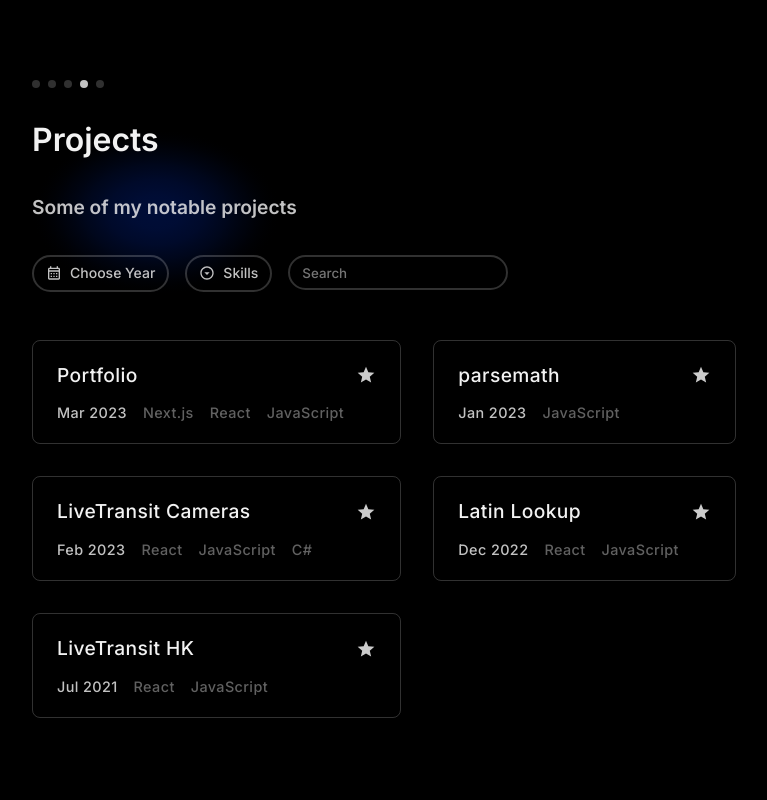
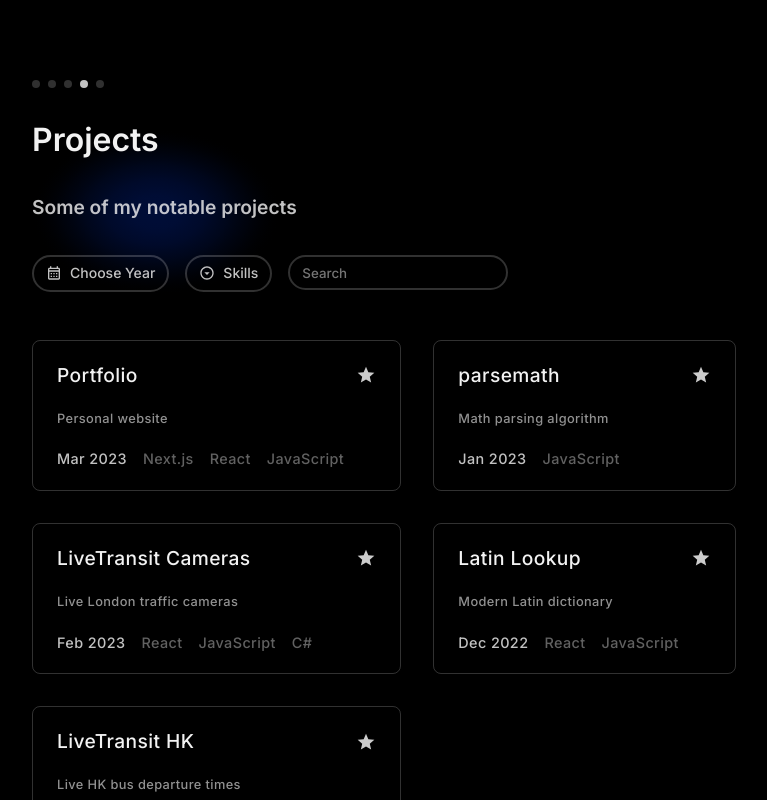
Before and after one commit to sd0e/portfolio, a Next.js app: page /projects in a window 1280 px wide. Shown: the whole page, without its empty margins (256-1023 px from the left). Built offline with nearby package versions, Linux system fonts and the light colour scheme.

Commit message:
Add headline

```diff
--- a/components/projectbutton.module.css
+++ b/components/projectbutton.module.css
@@ -42,3 +42,8 @@
     font-size: 0.9rem;
     color: rgba(242, 242, 242, 0.8);
 }
+
+.projectHeadline {
+    font-size: 0.8rem;
+    color: rgba(242, 242, 242, 0.6);
+}
--- a/components/projectbutton.tsx
+++ b/components/projectbutton.tsx
@@ -6,7 +6,7 @@ import Link from 'next/link';
 
 const inter = Inter({ subsets: ['latin'], weight: ['500', '600'] })
 
-export default function ProjectButton({ id, name, date, languages, selectedSkill, featured }: { id: string, name: string, date: string, languages: Array<string>, selectedSkill?: string, featured: boolean }) {
+export default function ProjectButton({ id, name, date, languages, selectedSkill, featured, headline }: { id: string, name: string, date: string, languages: Array<string>, selectedSkill?: string, featured: boolean, headline: string }) {
     const theme = createTheme({
         palette: {
             mode: 'dark',
@@ -31,11 +31,12 @@ export default function ProjectButton({ id, name, date, languages, selectedSkill
                 <ThemeProvider theme={theme}>
                     <Button aria-label={`View the project ${name}`}>
                         <div className={styles.buttonInner}>
-                            <Stack direction="column" spacing={1} alignItems="flex-start" sx={{ width: '100%' }}>
+                            <Stack direction="column" spacing={2} alignItems="flex-start" sx={{ width: '100%' }}>
                                 <div className={styles.projectInfoTop}>
                                     <span className={[styles.projectName, inter.className].join(' ')}>{name}</span>
                                     <Star fontSize="small" sx={{ color: 'rgba(255, 255, 255, 0.8)' }} />
                                 </div>
+                                <span className={[styles.projectHeadline, inter.className].join(' ')}>{headline}</span>
                                 <Stack direction="row" spacing={2}>
                                     <span className={[styles.projectDate, inter.className].join(' ')}>{date}</span>
                                     {languages.map(language => <span className={[language === selectedSkill ? styles.projectLanguageSelected : styles.projectLanguage, inter.className].join(' ')} key={language}>{language}</span>)}
--- a/lib/projects.ts
+++ b/lib/projects.ts
@@ -24,6 +24,7 @@ export function getSortedProjects() {
             id,
             ...(matterRes.data as {
                 name: string,
+                headline: string,
                 languages: Array<string>,
                 month: string,
                 year: number,
@@ -90,6 +91,7 @@ export async function getProjectData(id: string) {
         contentAsHtml,
         ...(matterRes.data as {
             name: string,
+            headline: string,
             languages: Array<string>,
             month: string,
             year: number,
--- a/pages/project/[id].tsx
+++ b/pages/project/[id].tsx
@@ -9,6 +9,7 @@ const inter = Inter({ subsets: ['latin'], weight: ['600', '700'] })
 
 export default function Project({ projectInfo }: { projectInfo: {
     name: string,
+    headline: string,
     id: string,
     languages: Array<string>,
     month: string,
--- a/pages/projects.tsx
+++ b/pages/projects.tsx
@@ -20,6 +20,7 @@ export default function Projects({ projects, skills }: {
   projects: Array<{
     id: string,
     name: string,
+    headline: string,
     languages: Array<string>,
     month: string,
     year: number,
@@ -208,6 +209,7 @@ skills: Array<string>}) {
               languages={project.languages}
               key={project.id}
               selectedSkill={skillsVal || undefined}
+              headline={project.headline}
               featured={project.priority === 1}
             />
           }}
--- a/projects/latin-lookup.md
+++ b/projects/latin-lookup.md
@@ -1,5 +1,6 @@
 ---
 name: 'Latin Lookup'
+headline: 'Modern Latin dictionary'
 languages: ['React', 'JavaScript']
 month: 'Dec'
 year: 2022
--- a/projects/live-cameras.md
+++ b/projects/live-cameras.md
@@ -1,5 +1,6 @@
 ---
 name: 'LiveTransit Cameras'
+headline: 'Live London traffic cameras'
 languages: ['React', 'JavaScript', 'C#']
 month: 'Feb'
 year: 2023
--- a/projects/live-transit.md
+++ b/projects/live-transit.md
@@ -1,5 +1,6 @@
 ---
 name: 'LiveTransit HK'
+headline: 'Live HK bus departure times'
 languages: ['React', 'JavaScript']
 month: 'Jul'
 year: 2021
--- a/projects/parsemath.md
+++ b/projects/parsemath.md
@@ -1,5 +1,6 @@
 ---
 name: 'parsemath'
+headline: 'Math parsing algorithm'
 languages: ['JavaScript']
 month: 'Jan'
 year: 2023
--- a/projects/portfolio.md
+++ b/projects/portfolio.md
@@ -1,5 +1,6 @@
 ---
 name: 'Portfolio'
+headline: 'Personal website'
 languages: ['Next.js', 'React', 'JavaScript']
 month: 'Mar'
 year: 2023
```
